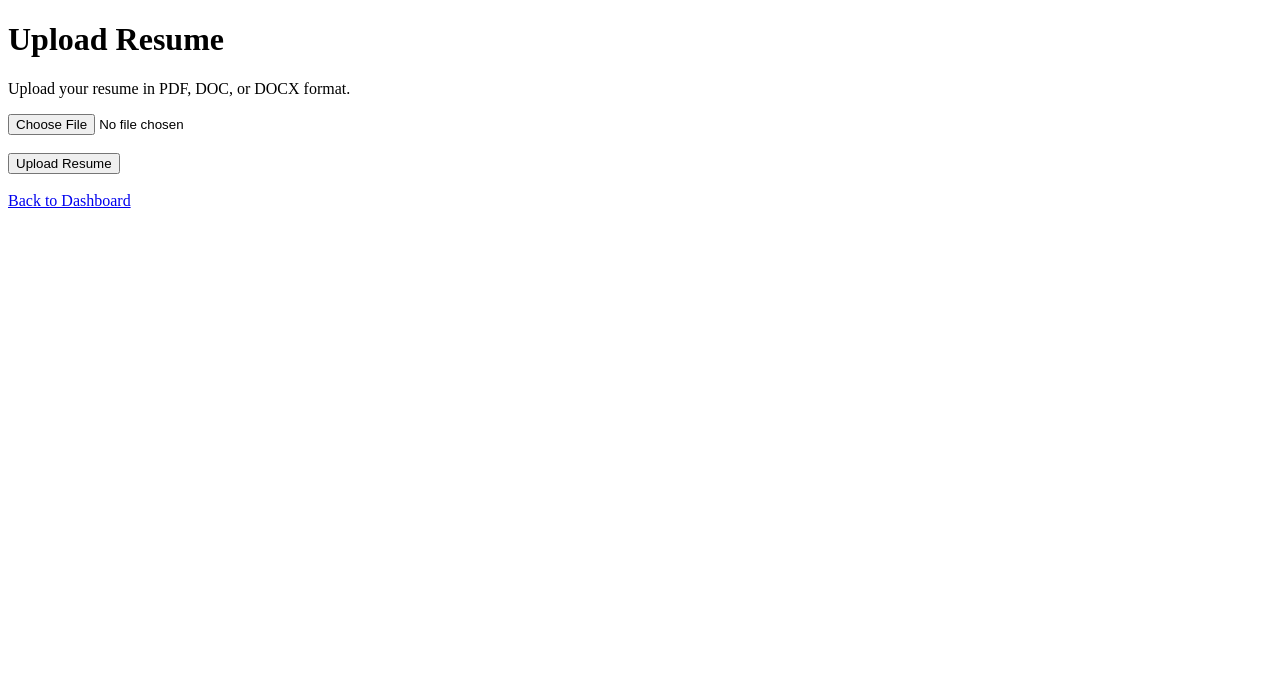
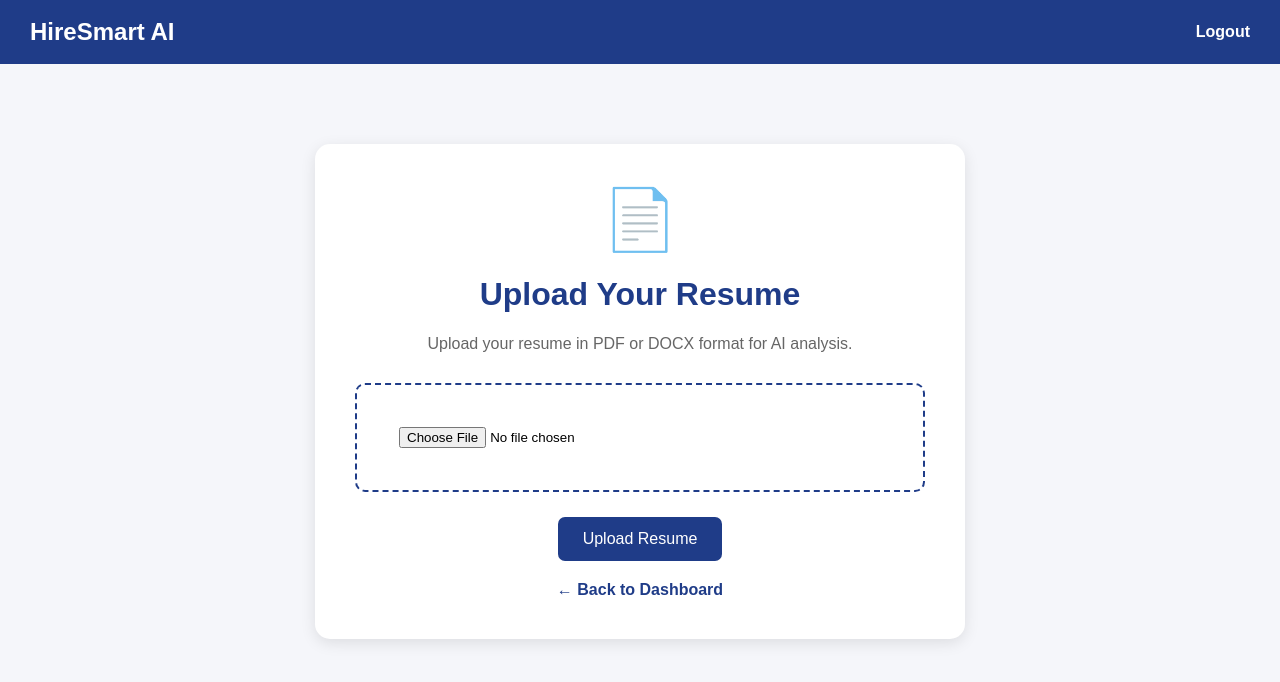
Before and after one commit to salunkeprajakta/HireSmart-AI, a Flask app: page /upload_resume in a window 1280 px wide. Shown: the top 682 px of the page. Run offline with Flask 3, Linux system fonts and the light colour scheme; the visitor is signed in with stand-in values (Sample User, id 1).

Commit message:
Style upload resume page

```diff
--- a/templates/upload_resume.html
+++ b/templates/upload_resume.html
@@ -1,25 +1,147 @@
 <!DOCTYPE html>
-<html>
+<html lang="en">
+
 <head>
+    <meta charset="UTF-8">
+    <meta name="viewport" content="width=device-width, initial-scale=1.0">
+
     <title>HireSmart AI - Upload Resume</title>
+
+    <style>
+        body {
+            margin: 0;
+            font-family: Arial, sans-serif;
+            background: #f5f6fa;
+        }
+
+        .navbar {
+            background: #1f3c88;
+            color: white;
+            padding: 18px 30px;
+            display: flex;
+            justify-content: space-between;
+            align-items: center;
+        }
+
+        .navbar h2 {
+            margin: 0;
+        }
+
+        .navbar a {
+            color: white;
+            text-decoration: none;
+            font-weight: bold;
+        }
+
+        .container {
+            max-width: 650px;
+            margin: 60px auto;
+            padding: 20px;
+        }
+
+        .card {
+            background: white;
+            padding: 40px;
+            border-radius: 15px;
+            box-shadow: 0 4px 15px rgba(0, 0, 0, 0.1);
+            text-align: center;
+        }
+
+        h1 {
+            color: #1f3c88;
+        }
+
+        .icon {
+            font-size: 60px;
+            margin-bottom: 15px;
+        }
+
+        .description {
+            color: #666;
+            margin-bottom: 30px;
+        }
+
+        .file-box {
+            border: 2px dashed #1f3c88;
+            padding: 30px;
+            border-radius: 10px;
+            margin-bottom: 25px;
+        }
+
+        input[type="file"] {
+            width: 100%;
+            padding: 12px;
+            box-sizing: border-box;
+        }
+
+        button {
+            background: #1f3c88;
+            color: white;
+            border: none;
+            padding: 13px 25px;
+            border-radius: 7px;
+            font-size: 16px;
+            cursor: pointer;
+        }
+
+        button:hover {
+            opacity: 0.9;
+        }
+
+        .back {
+            display: inline-block;
+            margin-top: 20px;
+            color: #1f3c88;
+            text-decoration: none;
+            font-weight: bold;
+        }
+    </style>
 </head>
 
 <body>
 
-    <h1>Upload Resume</h1>
+    <!-- NAVBAR -->
+    <div class="navbar">
+        <h2>HireSmart AI</h2>
 
-    <p>Upload your resume in PDF, DOC, or DOCX format.</p>
+        <a href="/logout">
+            Logout
+        </a>
+    </div>
 
-    <form action="/upload_resume" method="POST" enctype="multipart/form-data">
+    <!-- MAIN -->
+    <div class="container">
+
+        <div class="card">
+
+            <div class="icon">
+                📄
+            </div>
+
+            <h1>
+                Upload Your Resume
+            </h1>
+
+            <p class="description">
+                Upload your resume in PDF or DOCX format
+                for AI analysis.
+            </p>
+
+            <!-- UPLOAD FORM -->
+            <form
+                action="/upload_resume"
+                method="POST"
+                enctype="multipart/form-data">
+
+                <div class="file-box">
 
                     <input
                         type="file"
                         name="resume"
                         accept=".pdf,.doc,.docx"
-            required
-        >
+                        required>
 
-        <br><br>
+                </div>
 
                 <button type="submit">
                     Upload Resume
@@ -27,9 +149,13 @@
 
             </form>
 
-    <br>
+            <a href="/dashboard" class="back">
+                ← Back to Dashboard
+            </a>
 
-    <a href="/dashboard">Back to Dashboard</a>
+        </div>
+
+    </div>
 
 </body>
 </html>
```
Lines whose indentation alone changed are shown as unchanged.
